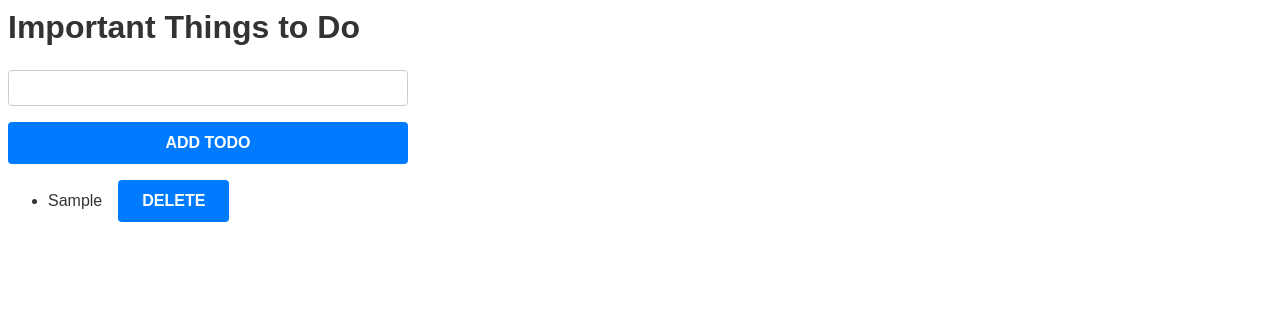
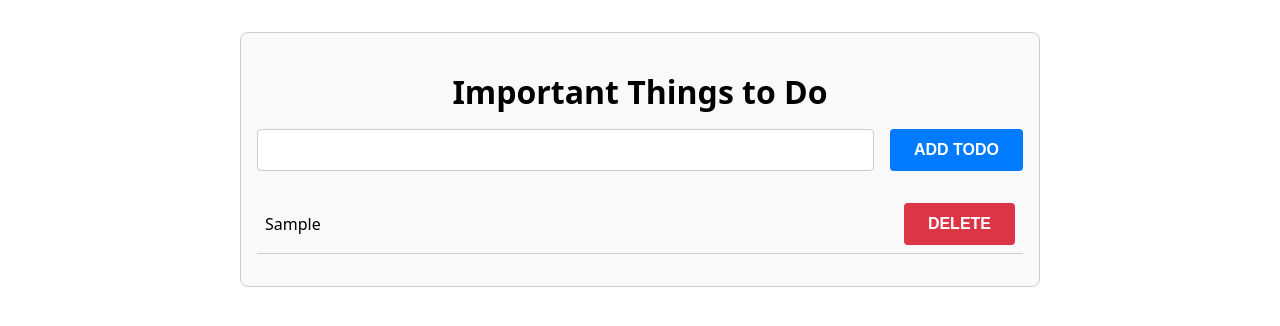
Before and after one commit to stevekinney/vite-components, a React (Vite) app: page / in a window 1280 px wide. Both pictures are taken after typing "Sample" into the empty fields and a click on the button "ADD TODO". Shown: the top 326 px of the page. Built offline with nearby package versions, Linux system fonts and the light colour scheme.

Commit message:
Add some better styling

```diff
--- a/src/application.tsx
+++ b/src/application.tsx
@@ -51,16 +51,15 @@ const Application = () => {
       </form>
       <ul>
         {todos.map((todo) => (
-          <li
-            key={todo.id}
-            style={{ textDecoration: todo.completed ? 'line-through' : 'none' }}
-            onClick={() => handleTodoClick(todo.id)}
-          >
-            {todo.text}
-            <Button
-              onClick={() => handleTodoDelete(todo.id)}
-              style={{ marginLeft: '1rem' }}
+          <li key={todo.id} onClick={() => handleTodoClick(todo.id)}>
+            <span
+              style={{
+                textDecoration: todo.completed ? 'line-through' : 'none',
+              }}
             >
+              {todo.text}
+            </span>
+            <Button onClick={() => handleTodoDelete(todo.id)} dangerous>
               Delete
             </Button>
           </li>
--- a/src/components/button.module.css
+++ b/src/components/button.module.css
@@ -13,6 +13,14 @@
   transition: background-color 0.3s ease-in-out;
 }
 
+.button.dangerous {
+  background-color: #dc3545;
+}
+
 .button:hover {
   background-color: #0062cc;
 }
+
+.button.dangerous:hover {
+  background-color: #bd2130;
+}
--- a/src/components/button.tsx
+++ b/src/components/button.tsx
@@ -3,8 +3,17 @@ import { ComponentProps } from 'react';
 
 import styles from './button.module.css';
 
-const Button = ({ className, ...props }: ComponentProps<'button'>) => {
-  return <button className={clsx(styles.button, className)} {...props} />;
+const Button = ({
+  className,
+  dangerous = false,
+  ...props
+}: ComponentProps<'button'> & { dangerous?: boolean }) => {
+  return (
+    <button
+      className={clsx(styles.button, dangerous && styles.dangerous, className)}
+      {...props}
+    />
+  );
 };
 
 export default Button;
--- a/src/index.css
+++ b/src/index.css
@@ -3,61 +3,81 @@ body {
   box-sizing: border-box;
 }
 
+/* Global Styles */
 body {
-  font-family: Futura, sans-serif;
-  font-size: 16px;
-  line-height: 1.5;
-  color: #333;
-  background-color: #fff;
+  font-family: system-ui, 'Segoe UI', Roboto, Helvetica, Arial, sans-serif,
+    'Apple Color Emoji', 'Segoe UI Emoji', 'Segoe UI Symbol';
+  margin: 0;
+  padding: 0;
 }
 
-h1,
-h2,
-h3,
-h4,
-h5,
-h6 {
-  margin-top: 0;
-  margin-bottom: 0.5rem;
-  font-weight: bold;
-  line-height: 1.2;
+/* Application Container */
+.application {
+  max-width: 800px;
+  margin: 2rem auto;
+  padding: 1rem;
+  border: 1px solid #ccc;
+  border-radius: 0.5rem;
+  background-color: #f9f9f9;
 }
 
-p {
-  margin-top: 0;
+/* Heading */
+h1 {
+  text-align: center;
+  font-size: 2rem;
   margin-bottom: 1rem;
 }
 
-a {
-  color: #007bff;
-  text-decoration: none;
-  background-color: transparent;
+/* Form Styles */
+form {
+  display: flex;
+  justify-content: space-between;
+  margin-bottom: 1.5rem;
 }
 
-a:hover {
-  color: #0056b3;
-  text-decoration: underline;
+/* Input Component */
+input {
+  flex: 1;
+  padding: 0.5rem;
+  margin-right: 1rem;
+  border: 1px solid #ccc;
+  border-radius: 0.25rem;
 }
 
-ul {
-  margin-top: 0;
-  margin-bottom: 1rem;
+/* Button Component */
+button {
+  background-color: #007bff;
+  color: white;
+  padding: 0.5rem 1rem;
+  border: none;
+  border-radius: 0.25rem;
+  cursor: pointer;
 }
 
-img {
-  vertical-align: middle;
-  border-style: none;
+button:hover {
+  background-color: #0056b3;
 }
 
-form {
-  display: flex;
-  flex-direction: column;
-  gap: 1rem;
-  max-width: 400px;
+/* List Styles */
+ul {
+  list-style: none;
+  padding-left: 0;
 }
 
-.application {
+li {
+  padding: 0.5rem;
+  border-bottom: 1px solid #ccc;
   display: flex;
-  flex-direction: column;
-  gap: 1rem;
+  justify-content: space-between;
+  align-items: center;
 }
+
+li:hover {
+  background-color: #eee;
+}
+
+/* Strikethrough for completed todos */
+li[style*='line-through'] {
+  background-color: #d4edda !important;
+  color: #155724;
+}
```
Also changed, not shown: vite.library.config.ts (added, +7 -0 lines).
